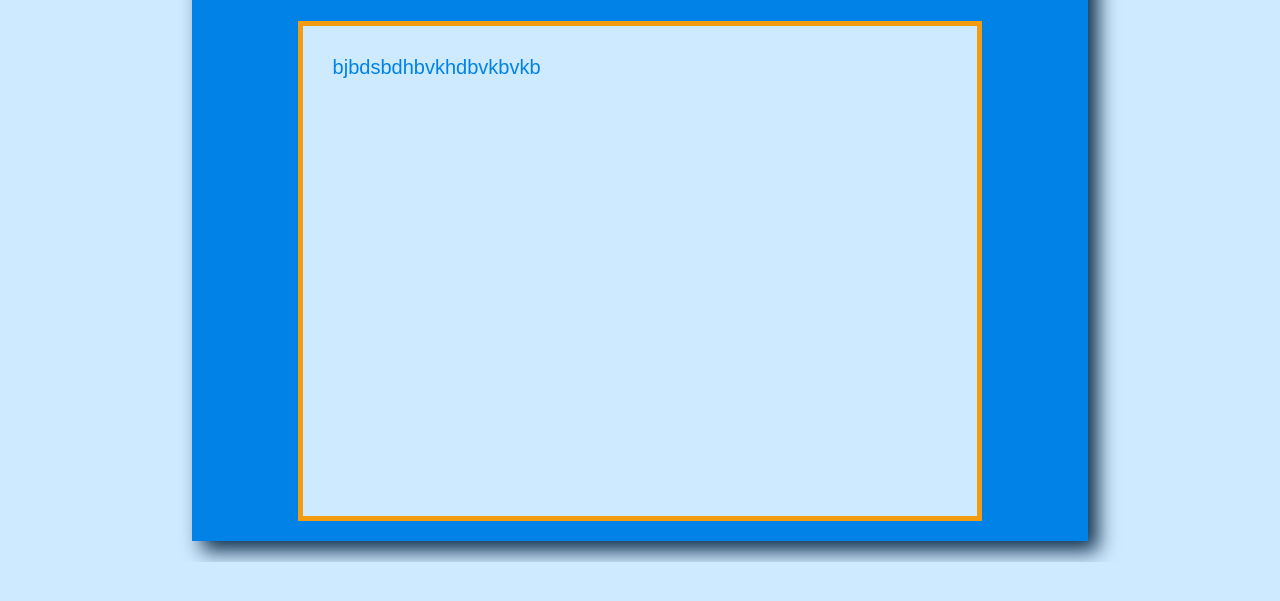
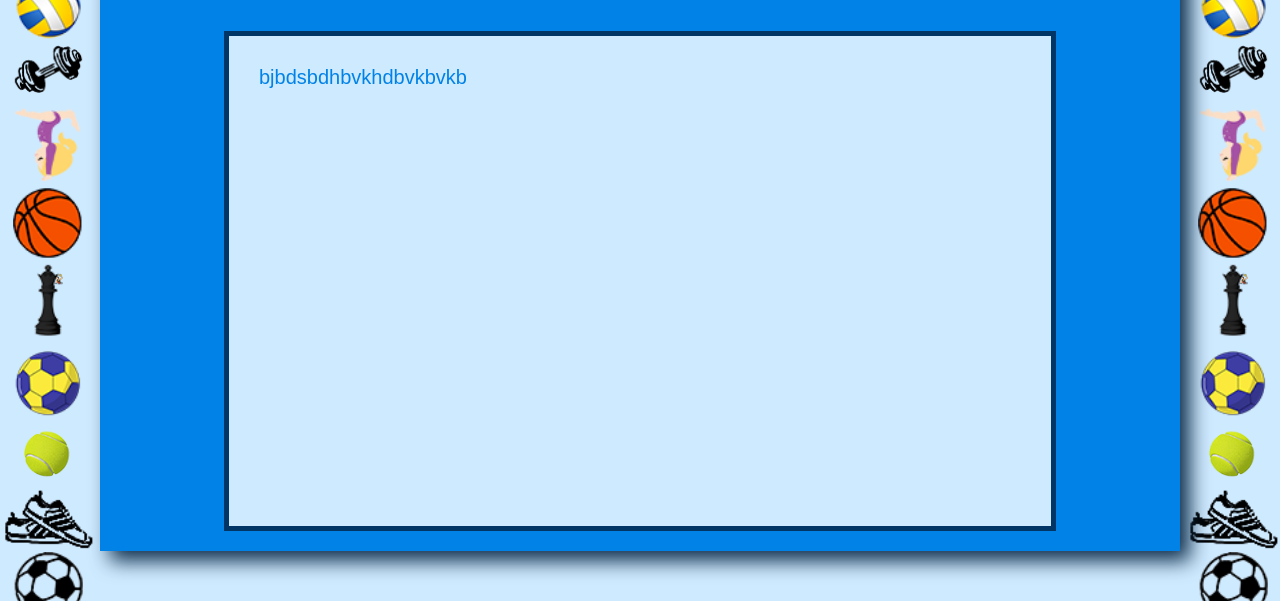
Before and after one commit to matija2208/404, a plain HTML site: page front/Novosti.html in a window 1280 px wide. Shown: the part 238-839 px from the top of the page. Before the commit the page ends 800 px from the top, so only its background shows below. Drawn offline with Linux system fonts and the light colour scheme.

Commit message:
promena(O nama)

```diff
--- a/front/Novosti.html
+++ b/front/Novosti.html
@@ -43,11 +43,8 @@
   </ul>
 </nav>
 
-
-
-
  <div class="pozadina-onama">
-
+    <div class="pozadina-onama2">
         <div class="onama">
           <br><br>
           <h1 class="onama-h1">O NAMA</h1><br><br>
@@ -55,6 +52,7 @@
             <p class="onama-p">bjbdsbdhbvkhdbvkbvkb</p>
           </div>
        </div>
+    </div>
 </div>
 
 
--- a/front/style.css
+++ b/front/style.css
@@ -545,89 +545,66 @@
 }
 /*-------------------------------O NAMA-------------------------------------*/
 .pozadina-onama{
-  background-image: url("../img/slike.png");
+  background-image: url("../img/1.png");
   background-repeat: repeat-y ;
-  background-position: left top;
+  background-position: top left;
+  position: top;
+  height: max-content;
+}
+
+.pozadina-onama2{
+    background-image: url("../img/1.png");
+    background-repeat: repeat-y ;
+    background-position: top right;
+    position: top;
+    padding: 50px 100px 50px 100px;
 }
 .onama{
-  align-items: center;
-  width: 70%;
-  margin: 0 auto;
-  margin-top: 50px;
-  margin-bottom: 100px;
+  float: center;
+ /* width: 80%;*/
   background-color: #0082e6;
   filter: drop-shadow(10px 10px 10px #0d2d4b);
-
   padding: 20px;
 }
 
-
-
-
-
-
-
-
-
-/*.pocetna{
-  background-image: url("../img/6.jpg");
-  height:100%;
-  background-position: center;
-  background-repeat: no-repeat;
-  background-size: contain;
-  background-position: top;
-}*/
-
-/*---------------------------------------------------------------------------*/
-
-
-/*.pozadina-onama{
-  background-image: url("../img/pocetna5.jpeg");
-  background-repeat: no-repeat;
-  background-size: contain;
-  background-position: top;
-  margin: 30px;
-}*/
 .tekst-onama{
   background-color: #ceeaff;
-  border: 5px solid #f39c12;
   margin: 100px 150px 100px 150px;
-}
-
-
-.onama{
-  align-items: center;
-  width: 70%;
-  margin: 0 auto;
-  margin-top: 50px;
-  margin-bottom: 100px;
-  background-color: #0082e6;
-  filter: drop-shadow(10px 10px 10px #0d2d4b);
-
-  padding: 20px;
 }
 .onama-h1{
   text-align: center;
-  color:#f39c12;
+  color: #ceeaff;
 }
 .onama-p{
   text-align: left;
   color: #0082e6;
   font-size: 20px;
 }
-
 .div-text{
   background-color: #ceeaff;
-  border: 5px solid #f39c12;
+  border: 5px solid #003566;
   margin-left: 10%;
   margin-right: 10%;
+  margin-top: 10px;
   height: 500px;
   padding: 30px;
 }
 
+/*-----------------------------SAYNAJ VISE----------------------------------------*/
 .vidijos{
   height: 200px;
   width: 500px;
   display: flex;
   flex-wrap: wrap;
 }
+.vise{
+
+}
+
+.vise-h1{
+
+}
+
+.vise-text{
+
+}
```
Also changed, not shown: img/1.png (added), img/404LogoLoptablck.png (added), img/slike.png (added).
